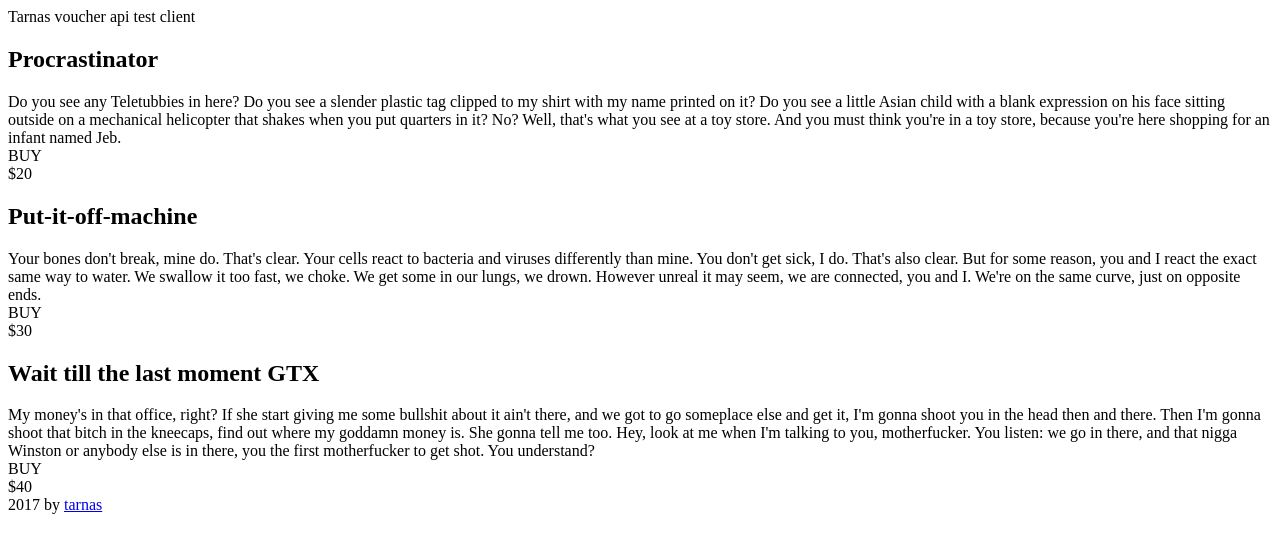
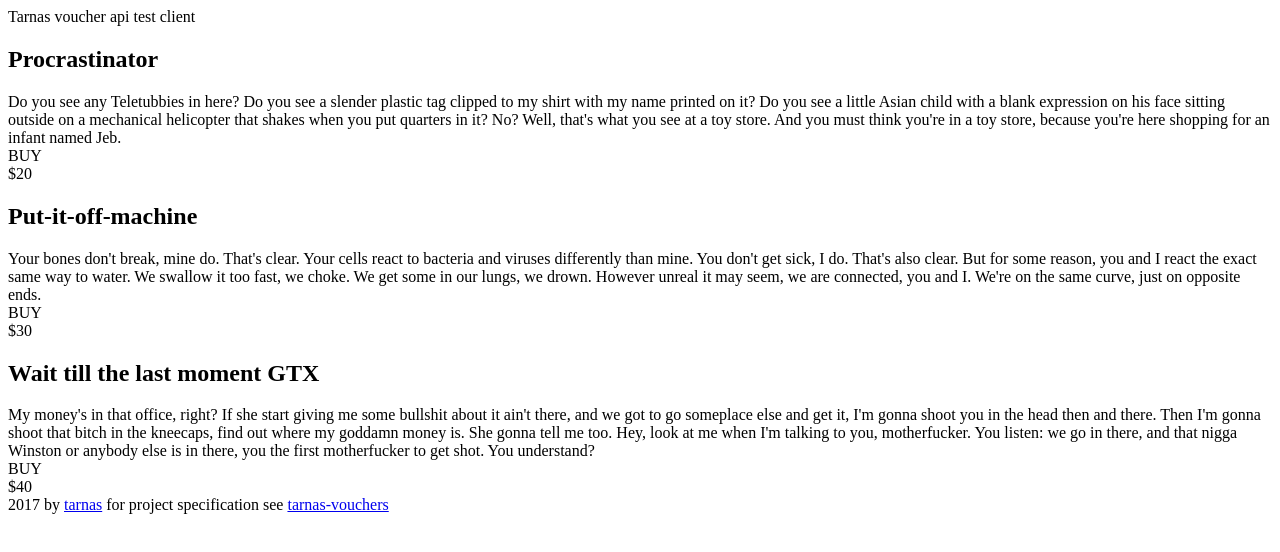
Before and after one commit to tarnas14/tarnas-vouchers, a React (Create React App) app: page / in a window 1280 px wide. Shown: the top 552 px of the page. Built offline with nearby package versions, Linux system fonts and the light colour scheme.

Commit message:
added link to project github in footer

```diff
--- a/src/App.js
+++ b/src/App.js
@@ -71,7 +71,7 @@ class App extends Component {
         </main>
         <footer className="mdl-mini-footer">
           <div className="mdl-mini-footer__left-section">
-            2017 by <a href="https://github.com/tarnas14" target="about:blank">tarnas</a>
+            2017 by <a href="https://github.com/tarnas14" target="about:blank">tarnas</a> for project specification see <a href="https://github.com/tarnas14/tarnas-vouchers" target="about:blank">tarnas-vouchers</a>
           </div>
         </footer>
       </div>
```
